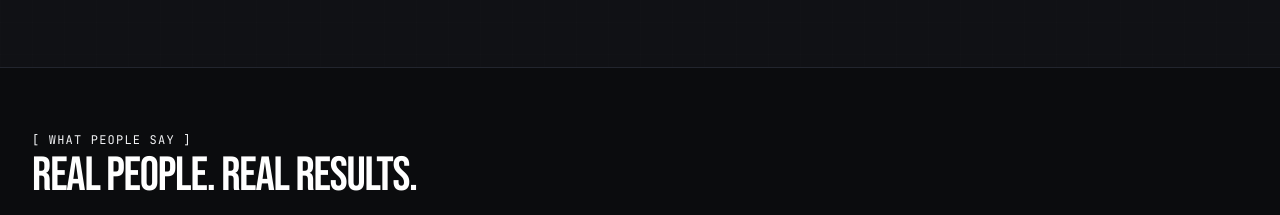
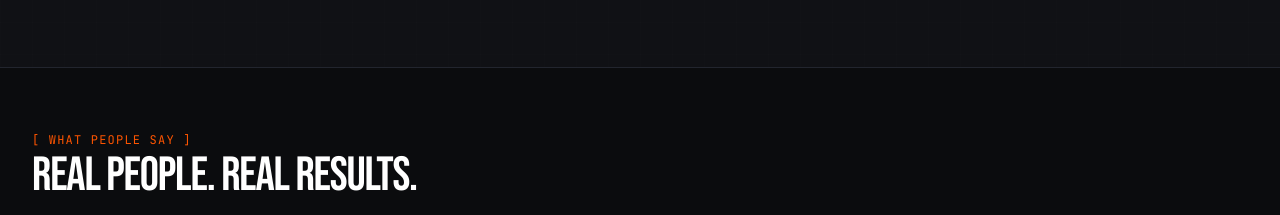
Before and after one commit to chriscallaghan2012/mwfitness, a React (Vite) app: page / in a window 1280 px wide. Shown: the part 3540-3755 px from the top of the page. Built offline with nearby package versions, Linux system fonts and the light colour scheme; no server answers.

Commit message:
Tidy homepage imports and review heading markup

```diff
--- a/src/components/screens/HomeScreen.tsx
+++ b/src/components/screens/HomeScreen.tsx
@@ -1,6 +1,6 @@
 import React, { useEffect, useState } from 'react';
 import { ScreenId } from '../../types';
-import { IMAGES, ABOUT, TESTIMONIALS, HOW_IT_WORKS, CONTACT, APP_FEATURES } from '../../data/mockData';
+import { IMAGES, ABOUT, TESTIMONIALS, HOW_IT_WORKS, CONTACT } from '../../data/mockData';
 import { ArrowRight, PhoneCall, Check, Star, MapPin, Award, UserCheck, GraduationCap, Smartphone, Scale, TrendingUp, Utensils, Dumbbell, ChevronLeft, ChevronRight } from 'lucide-react';
 import { StoreBadges } from '../StoreBadges';
 import { loadPublicPlans, PublicPlan } from '../../lib/plans';
@@ -351,7 +351,7 @@ export const HomeScreen: React.FC<HomeScreenProps> = ({ onSelectScreen, onOpenBo
       {/* 7. TESTIMONIALS */}
       <section id="testimonials" className="mx-auto w-full max-w-7xl px-4 sm:px-6 lg:px-8">
         <div className="mb-8 flex flex-col justify-between gap-4 border-b border-[#22252e] pb-5 sm:flex-row sm:items-end">
-          <div><div className="mb-1 font-mono text-xs uppercase tracking-widest text-[#ff5500">[ WHAT PEOPLE SAY ]</div><h2 className="font-display text-4xl uppercase tracking-tight text-white sm:text-5xl">Real people. Real results.</h2><p className="mt-3 max-w-xl text-sm text-zinc-400">Stories from people building stronger routines with support that fits around real life.</p></div>
+          <div><div className="mb-1 font-mono text-xs uppercase tracking-widest text-[#ff5500]">[ WHAT PEOPLE SAY ]</div><h2 className="font-display text-4xl uppercase tracking-tight text-white sm:text-5xl">Real people. Real results.</h2><p className="mt-3 max-w-xl text-sm text-zinc-400">Stories from people building stronger routines with support that fits around real life.</p></div>
           <button onClick={() => onSelectScreen('reviews')} className="cursor-pointer inline-flex items-center gap-2 self-start font-mono text-xs uppercase tracking-wider text-zinc-300 transition-colors hover:text-[#ff5500] sm:self-auto">All reviews <ArrowRight className="h-4 w-4" /></button>
         </div>
         <div className="mw-electric-card overflow-hidden border border-[#252a34] bg-[#121419] p-6 sm:p-9" onMouseEnter={() => setReviewsPaused(true)} onMouseLeave={() => setReviewsPaused(false)} onFocus={() => setReviewsPaused(true)} onBlur={(event) => { if (!event.currentTarget.contains(event.relatedTarget as Node | null)) setReviewsPaused(false); }}>
```
